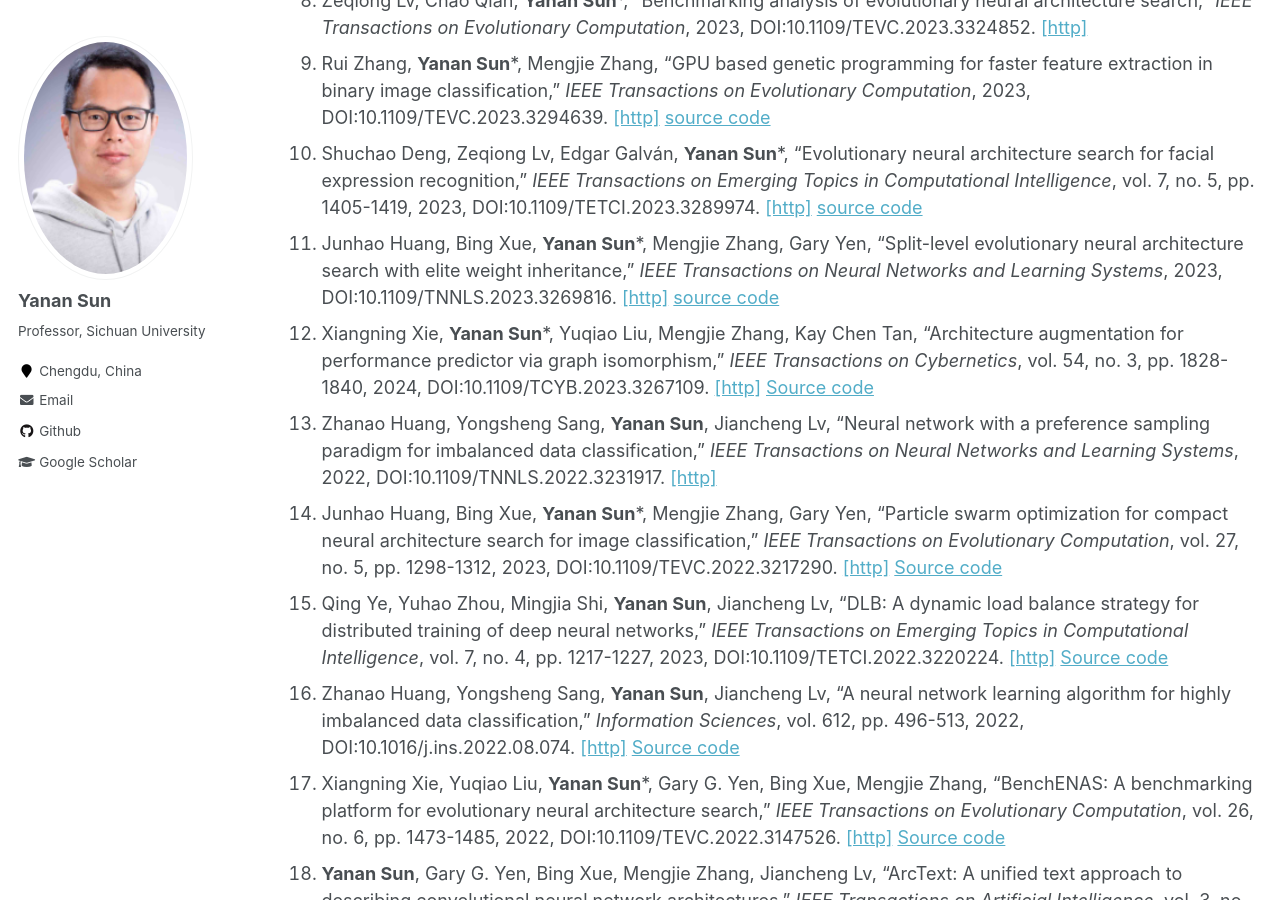
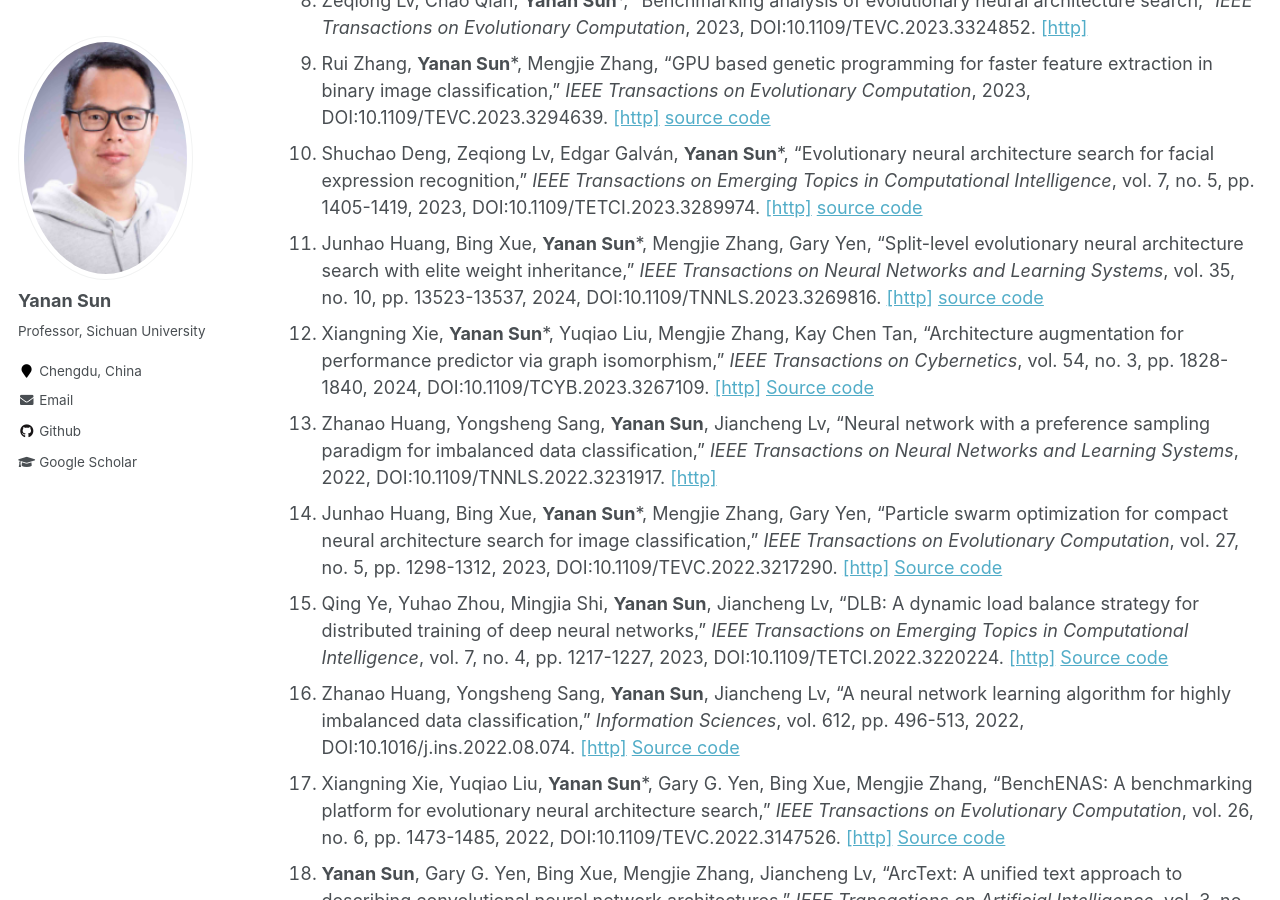
Before and after one commit to yn-sun/yn-sun.github.io, a Jekyll site: the page built from _pages/publications.md, in a window 1280 px wide and 900 px high, scrolled down 1212 px. Built offline with Jekyll 4.4.1, drawn with Linux system fonts in a browser that asks for light colours; comment, search, counter and statistics services are not loaded.

Commit message:
Update publications.md

```diff
--- a/_pages/publications.md
+++ b/_pages/publications.md
@@ -21,7 +21,7 @@
 8. Zeqiong Lv, Chao Qian, **Yanan Sun***, "Benchmarking analysis of evolutionary neural architecture search," <i>IEEE Transactions on Evolutionary Computation</i>, 2023, DOI:10.1109/TEVC.2023.3324852.  [[http]](https://ieeexplore.ieee.org/document/10286149)
 9. Rui Zhang, **Yanan Sun***, Mengjie Zhang, "GPU based genetic programming for faster feature extraction in binary image classification," <i>IEEE Transactions on Evolutionary Computation</i>, 2023, DOI:10.1109/TEVC.2023.3294639. [[http]](https://ieeexplore.ieee.org/document/10180049)   [source code](https://github.com/RayZhhh/CupaGP)
 10. Shuchao Deng, Zeqiong Lv, Edgar Galván, **Yanan Sun***, "Evolutionary neural architecture search for facial expression recognition," <i>IEEE Transactions on Emerging Topics in Computational Intelligence</i>,  vol. 7, no. 5, pp. 1405-1419, 2023, DOI:10.1109/TETCI.2023.3289974. [[http]](https://ieeexplore.ieee.org/document/10177272)   [source code](https://github.com/Xiaojiuwo168/ENAS-FERNet)
-11. Junhao Huang, Bing Xue, **Yanan Sun***, Mengjie Zhang, Gary Yen, "Split-level evolutionary neural architecture search with elite weight inheritance," <i>IEEE Transactions on Neural Networks and Learning Systems</i>, 2023, DOI:10.1109/TNNLS.2023.3269816. [[http]](https://ieeexplore.ieee.org/document/10132401)  [source code](https://github.com/HuangJunh/SLE-NAS)
+11. Junhao Huang, Bing Xue, **Yanan Sun***, Mengjie Zhang, Gary Yen, "Split-level evolutionary neural architecture search with elite weight inheritance," <i>IEEE Transactions on Neural Networks and Learning Systems</i>, vol. 35, no. 10, pp. 13523-13537, 2024, DOI:10.1109/TNNLS.2023.3269816. [[http]](https://ieeexplore.ieee.org/document/10132401)  [source code](https://github.com/HuangJunh/SLE-NAS)
 12. Xiangning Xie, **Yanan Sun***, Yuqiao Liu, Mengjie Zhang, Kay Chen Tan, "Architecture augmentation for performance predictor via graph isomorphism," <i>IEEE Transactions on Cybernetics</i>, vol. 54, no. 3, pp. 1828-1840, 2024, DOI:10.1109/TCYB.2023.3267109. [[http]](https://ieeexplore.ieee.org/document/10109990) [Source code](https://github.com/Zhi-Han/GIAUG)
 13. Zhanao Huang, Yongsheng Sang, **Yanan Sun**, Jiancheng Lv, "Neural network with a preference sampling paradigm for imbalanced data classification," <i>IEEE Transactions on Neural Networks and Learning Systems</i>, 2022, DOI:10.1109/TNNLS.2022.3231917. [[http]](https://ieeexplore.ieee.org/document/10015661)
 14. Junhao Huang, Bing Xue, **Yanan Sun***, Mengjie Zhang, Gary Yen, "Particle swarm optimization for compact neural architecture search for image classification," <i>IEEE Transactions on Evolutionary Computation</i>, vol. 27, no. 5, pp. 1298-1312, 2023, DOI:10.1109/TEVC.2022.3217290. [[http]](https://ieeexplore.ieee.org/document/9930866) [Source code](https://github.com/HuangJunh/EPCNAS)
```
